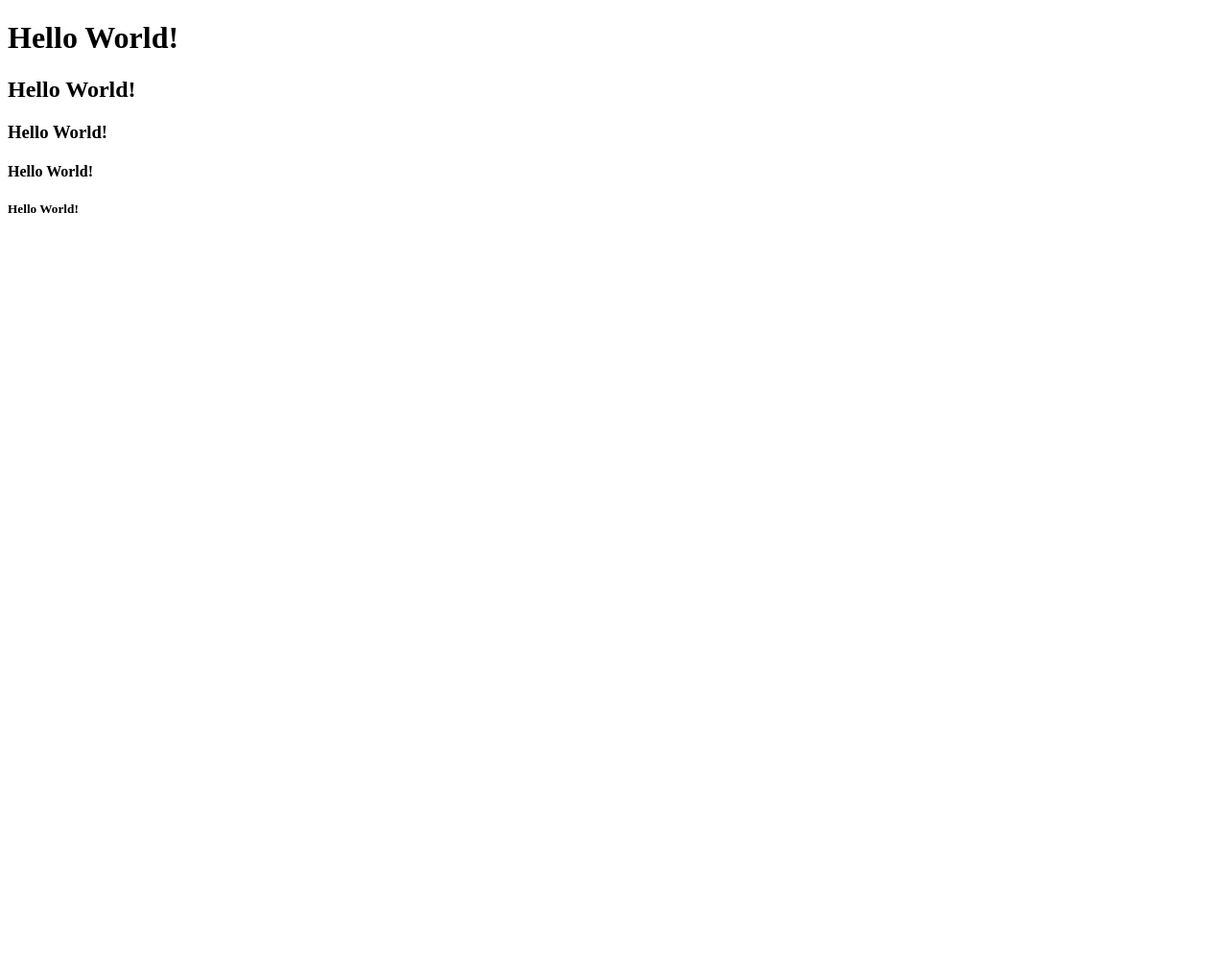
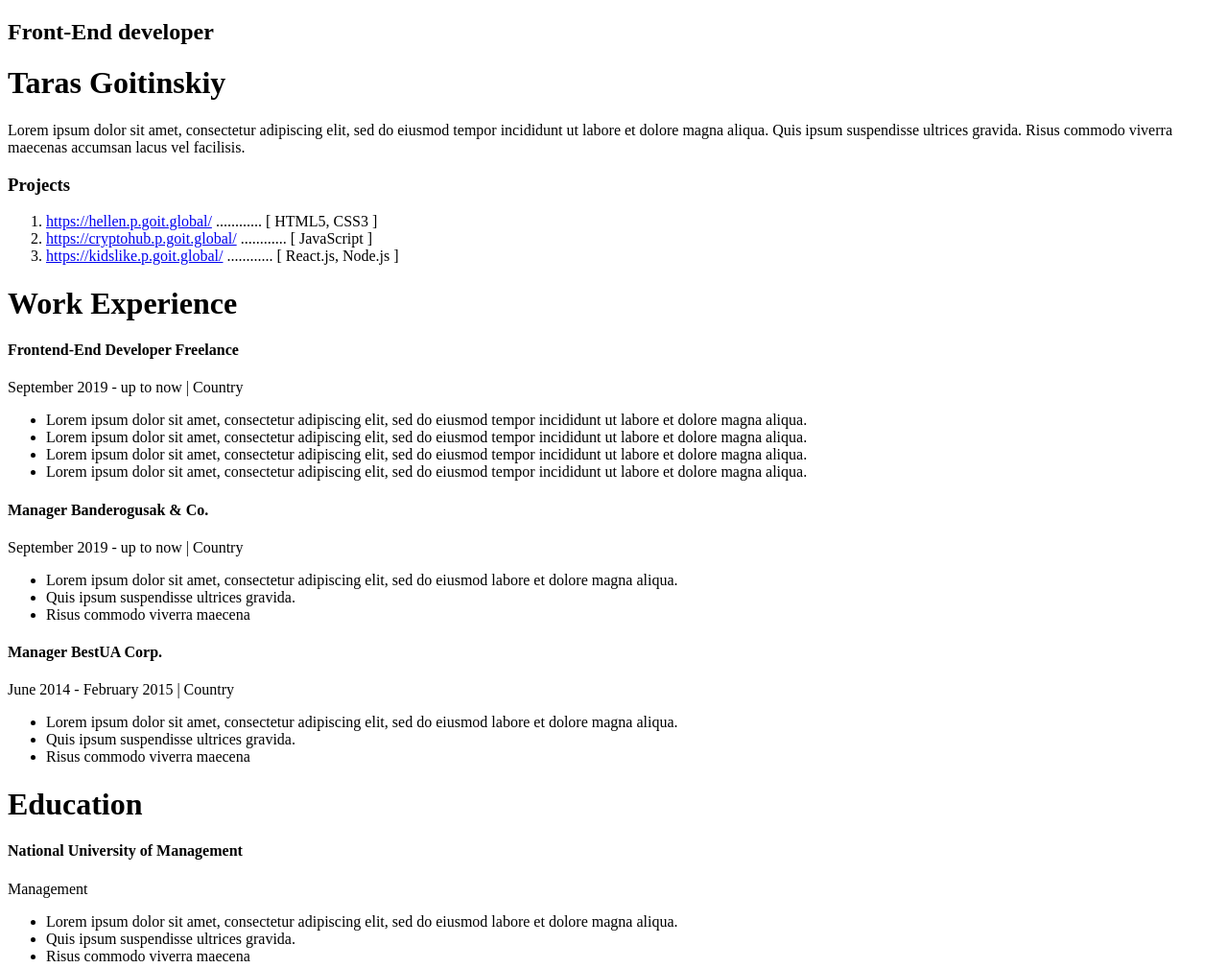
Before and after one commit to Flatchek/Resume, a plain HTML site: page src/index.html in a window 1280 px wide. Shown: the top 1009 px of the page at 96% size. Before the commit the page ends 800 px from the top, so only its background shows below. Drawn offline with Linux system fonts and the light colour scheme.

Commit message:
2nd lesson

```diff
--- a/src/index.html
+++ b/src/index.html
@@ -1,18 +1,180 @@
 <!DOCTYPE html>
 <!-- `<!DOCTYPE>` is a standard element in HTML that specifies the document type and ensures correct interpretation of the HTML structure. "Single element" -->
 <html lang="en">
+  <head>
+    <meta charset="UTF-8" />
+    <meta name="viewport" content="width=device-width, initial-scale=1.0" />
     <!--  Meta tags are specific settings within HTML that are necessary for configuring web browser -->
-<head>
-    <meta charset="UTF-8">
-    <meta name="viewport" content="width=device-width, initial-scale=1.0">
-    <!-- meta tegs => some setting that need for browser -->
     <title>My Resume</title>
-</head>
-<body>
-    <h1>Hello World!</h1>
-    <h2>Hello World!</h2>
-    <h3>Hello World!</h3>
-    <h4>Hello World!</h4>
-    <h5>Hello World!</h5>
-</body>
+  </head>
+  <body>
+    <!-- Wrapper -->
+
+    <div>
+      <!-- Main content -->
+
+      <div>
+        <!-- My info -->
+
+        <div>
+          <h2>Front-End developer</h2>
+          <h1>Taras Goitinskiy</h1>
+          <p>
+            Lorem ipsum dolor sit amet, consectetur adipiscing elit, sed do
+            eiusmod tempor incididunt ut labore et dolore magna aliqua. Quis
+            ipsum suspendisse ultrices gravida. Risus commodo viverra maecenas
+            accumsan lacus vel facilisis.
+          </p>
+        </div>
+
+        <!-- My projects -->
+
+        <div>
+          <h3>Projects</h3>
+          <ol>
+            <li>
+              <a href="https://hellen.p.goit.global/" target="_blank"
+                >https://hellen.p.goit.global/</a
+              >
+              ............ [ HTML5, CSS3 ]
+            </li>
+            <li>
+              <a href="https://cryptohub.p.goit.global/" target="_blank"
+                >https://cryptohub.p.goit.global/</a
+              >
+              ............ [ JavaScript ]
+            </li>
+            <li>
+              <a href="https://kidslike.p.goit.global/" target="_blank"
+                >https://kidslike.p.goit.global/</a
+              >
+              ............ [ React.js, Node.js ]
+            </li>
+          </ol>
+        </div>
+
+        <!-- Work experience -->
+
+        <div>
+          <h1>Work Experience</h1>
+
+          <!-- Company One -->
+
+          <div>
+            <h4>Frontend-End Developer Freelance</h4>
+            <p>September 2019 - up to now | Country</p>
+            <ul>
+              <li>
+                Lorem ipsum dolor sit amet, consectetur adipiscing elit, sed do
+                eiusmod tempor incididunt ut labore et dolore magna aliqua.
+              </li>
+              <li>
+                Lorem ipsum dolor sit amet, consectetur adipiscing elit, sed do
+                eiusmod tempor incididunt ut labore et dolore magna aliqua.
+              </li>
+              <li>
+                Lorem ipsum dolor sit amet, consectetur adipiscing elit, sed do
+                eiusmod tempor incididunt ut labore et dolore magna aliqua.
+              </li>
+              <li>
+                Lorem ipsum dolor sit amet, consectetur adipiscing elit, sed do
+                eiusmod tempor incididunt ut labore et dolore magna aliqua.
+              </li>
+            </ul>
+          </div>
+
+          <!-- Company 2 -->
+
+          <div>
+            <h4>Manager Banderogusak & Co.</h4>
+            <p>September 2019 - up to now | Country</p>
+            <ul>
+              <li>
+                Lorem ipsum dolor sit amet, consectetur adipiscing elit, sed do
+                eiusmod labore et dolore magna aliqua.
+              </li>
+              <li>Quis ipsum suspendisse ultrices gravida.</li>
+              <li>Risus commodo viverra maecena</li>
+            </ul>
+          </div>
+
+          <!-- Company 3 -->
+
+          <div>
+            <h4>Manager BestUA Corp.</h4>
+            <p>June 2014 - February 2015 | Country</p>
+            <ul>
+              <li>
+                Lorem ipsum dolor sit amet, consectetur adipiscing elit, sed do
+                eiusmod labore et dolore magna aliqua.
+              </li>
+              <li>Quis ipsum suspendisse ultrices gravida.</li>
+              <li>Risus commodo viverra maecena</li>
+            </ul>
+          </div>
+
+          <!-- Education -->
+
+          <div>
+            <h1>Education</h1>
+
+            <!-- Education 1 -->
+
+            <div>
+              <h4>National University of Management</h4>
+              <p>Management</p>
+              <ul>
+                <li>
+                  Lorem ipsum dolor sit amet, consectetur adipiscing elit, sed
+                  do eiusmod labore et dolore magna aliqua.
+                </li>
+                <li>Quis ipsum suspendisse ultrices gravida.</li>
+                <li>Risus commodo viverra maecena</li>
+              </ul>
+            </div>
+          </div>
+        </div>
+      </div>
+
+      <!-- Sidebar -->
+      <aside>
+        <img src="/img/my-photo.png" alt="my-photo" width="370" />
+        <!-- Contacts -->
+        <div>
+          <h3>Contacts</h3>
+          <p>C: <a href="tel:+38 888 888 88 88">+38 888 888 88 88</a></p>
+          <p>
+            E: <a href="malto:t.goitinskiy@gmail.com">t.goitinskiy@gmail.com</a>
+          </p>
+        </div>
+
+        <!-- Tech skills -->
+
+        <div>
+          <h3>Tech Skils</h3>
+          <ul>
+            <li>HTML5</li>
+            <li>CSS3</li>
+            <li>GIT</li>
+            <li>WebPack</li>
+            <li>JavaScript</li>
+            <li>React.js</li>
+            <li>Node.js</li>
+          </ul>
+        </div>
+
+        <!-- Soft skills -->
+
+        <div>
+          <h3>Soft Skills</h3>
+          <ul>
+            <li>Scrum</li>
+            <li>Agile</li>
+            <li>GTD</li>
+            <li>Team work</li>
+          </ul>
+        </div>
+      </aside>
+    </div>
+  </body>
 </html>
```
Also changed, not shown: img/my-photo.png (added), 1 other file.
